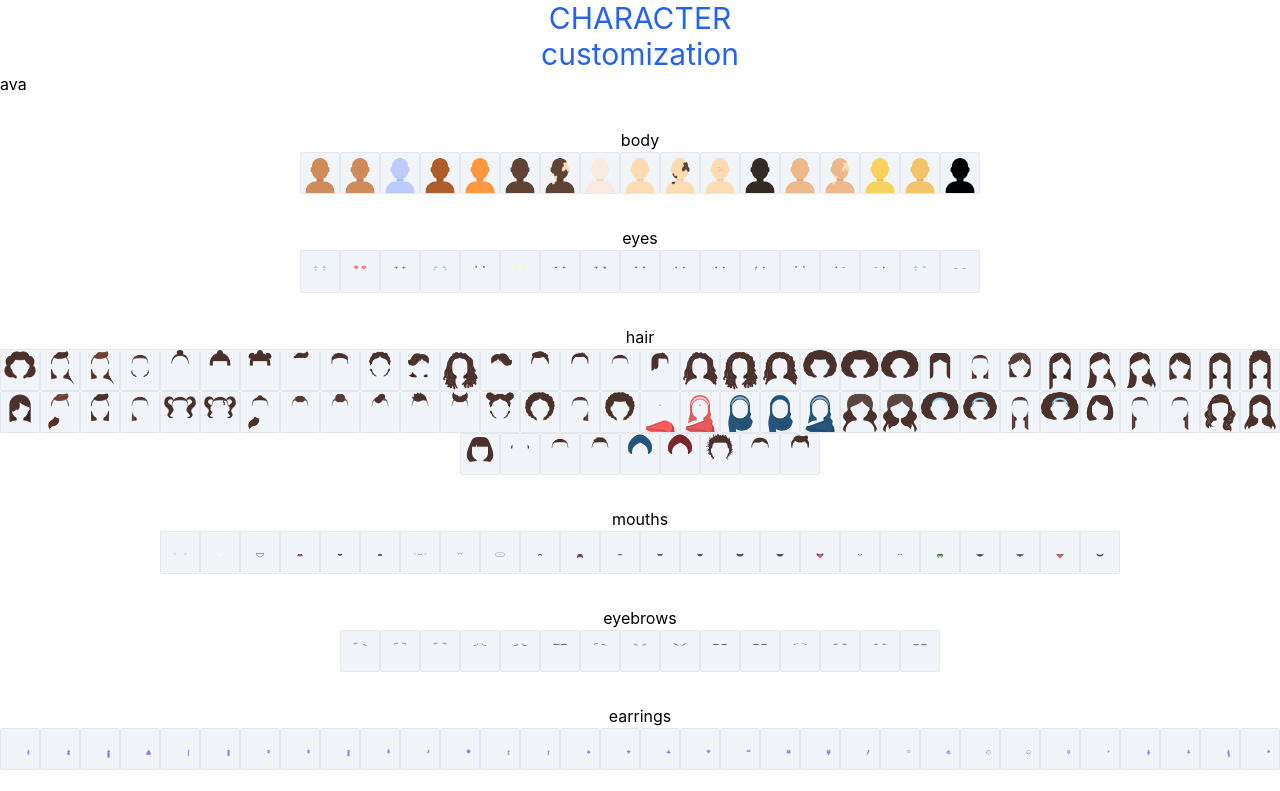
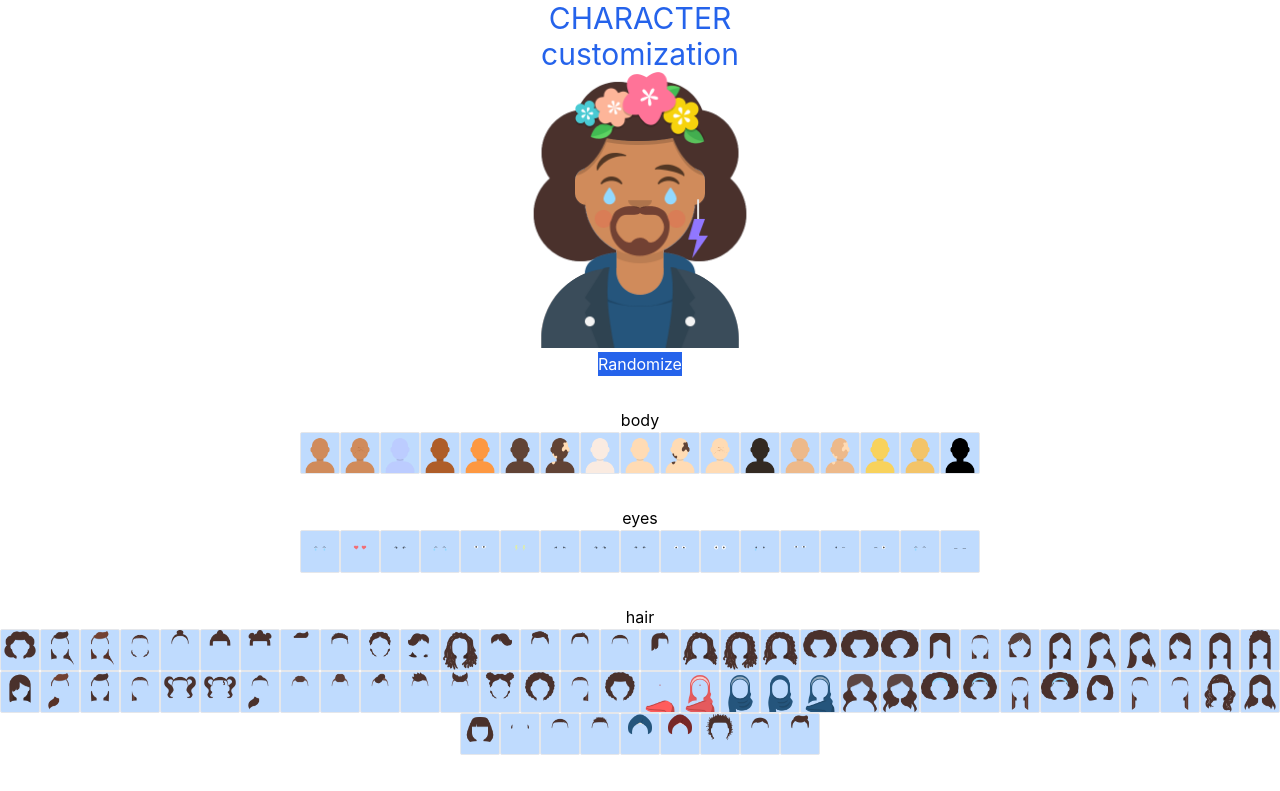
Before and after one commit to hainx1610/char-builder, a React (Create React App) app: page / in a window 1280 px wide. Shown: the top 791 px of the page. Built offline with nearby package versions, Linux system fonts and the light colour scheme.

Commit message:
add click event to handle rendering avatar

```diff
--- a/src/App.js
+++ b/src/App.js
@@ -1,4 +1,4 @@
-import React, { useState, useEffect } from "react";
+import React, { useState } from "react";
 
 const total = {
   body: 17,
@@ -15,24 +15,76 @@ const total = {
   layer_1: 5,
   layer_2: 5,
   layer_3: 9,
+  noses: 1,
 };
 
-function Avatar() {
-  return <div>ava</div>;
+function Avatar({ avatarObj }) {
+  return (
+    <div className="relative h-[280px] w-[260px]">
+      {Object.entries(avatarObj).map((item, index) => {
+        const [listName, number] = item;
+        let subfolder = listName;
+        let subIndex = number;
+        if (
+          listName === "earrings" ||
+          listName === "glasses" ||
+          listName === "hats" ||
+          listName === "neckwear"
+        ) {
+          subfolder = `accessories/${listName}`;
+        }
+
+        if (
+          listName === "layer_1" ||
+          listName === "layer_2" ||
+          listName === "layer_3"
+        ) {
+          subfolder = `clothes/${listName}`;
+        }
+        return (
+          <img
+            src={require(`./character/${subfolder}/${subIndex}.png`)}
+            alt=""
+            width={260}
+            className={`absolute top-0 left-0 z-[${index}]`}
+            key={index}
+          />
+        );
+      })}
+    </div>
+  );
 }
 
-function Square({ subfolder, subIndex }) {
+function RandomizeBtn() {
+  return (
+    <button className=" bg-blue-600 text-white hover:cursor-pointer hover:brightness-90">
+      Randomize
+    </button>
+  );
+}
+
+function AvatarWrapper({ avatarObj }) {
+  return (
+    <div className="flex flex-col items-center">
+      <Avatar avatarObj={avatarObj} />
+      <RandomizeBtn />
+    </div>
+  );
+}
+
+function Square({ subfolder, subIndex, handleClick }) {
   return (
     <img
       src={require(`./character/${subfolder}/${subIndex}.png`)}
       alt=""
       width={"40px"}
-      className=" rounded-sm border bg-slate-100 hover:cursor-pointer hover:bg-slate-50"
+      className=" rounded-sm border bg-blue-200 hover:cursor-pointer hover:brightness-90"
+      onClick={() => handleClick(subfolder, subIndex)}
     />
   );
 }
 
-function ItemsList({ listName, number }) {
+function ItemsList({ listName, number, handleClick }) {
   let tempArr = [];
   for (let i = 1; i <= number; i++) {
     let subfolder = listName;
@@ -53,28 +105,44 @@ function ItemsList({ listName, number }) {
       subfolder = `clothes/${listName}`;
     }
 
-    tempArr.push(<Square subfolder={subfolder} subIndex={i} key={i} />);
+    tempArr.push(
+      <Square
+        subfolder={subfolder}
+        subIndex={i}
+        key={i}
+        handleClick={handleClick}
+      />
+    );
   }
   return <div className="flex flex-wrap justify-center">{tempArr}</div>;
 }
 
-function PartListSection({ listName, number }) {
+function PartListSection({ listName, number, handleClick }) {
   return (
     <div className="my-8 flex flex-col items-center">
       <h2>{listName}</h2>
-      <ItemsList listName={listName} number={number} />
+      <ItemsList
+        listName={listName}
+        number={number}
+        handleClick={handleClick}
+      />
     </div>
   );
 }
 
-function PartListsArea() {
+function PartListsArea({ handleClick }) {
   return (
     <div>
       {Object.entries(total).map((item, index) => {
         const [listName, number] = item;
 
         return (
-          <PartListSection listName={listName} number={number} key={index} />
+          <PartListSection
+            listName={listName}
+            number={number}
+            key={index}
+            handleClick={handleClick}
+          />
         );
       })}
     </div>
@@ -82,10 +150,32 @@ function PartListsArea() {
 }
 
 function MainArea() {
+  const [avatarObj, setAvatarObj] = useState({
+    body: 1,
+    eyes: 1,
+    hair: 1,
+    mouths: 1,
+    eyebrows: 1,
+
+    earrings: 1,
+    glasses: 1,
+    hats: 1,
+    neckwear: 1,
+    facial_hair: 1,
+    layer_1: 1,
+    layer_2: 1,
+    layer_3: 1,
+    noses: 1,
+  });
+
+  const handleClick = (subfolder, subIndex) => {
+    setAvatarObj({ ...avatarObj, [subfolder]: [subIndex] });
+  };
+
   return (
     <div>
-      <Avatar />
-      <PartListsArea />
+      <AvatarWrapper avatarObj={avatarObj} />
+      <PartListsArea handleClick={handleClick} />
     </div>
   );
 }
```
